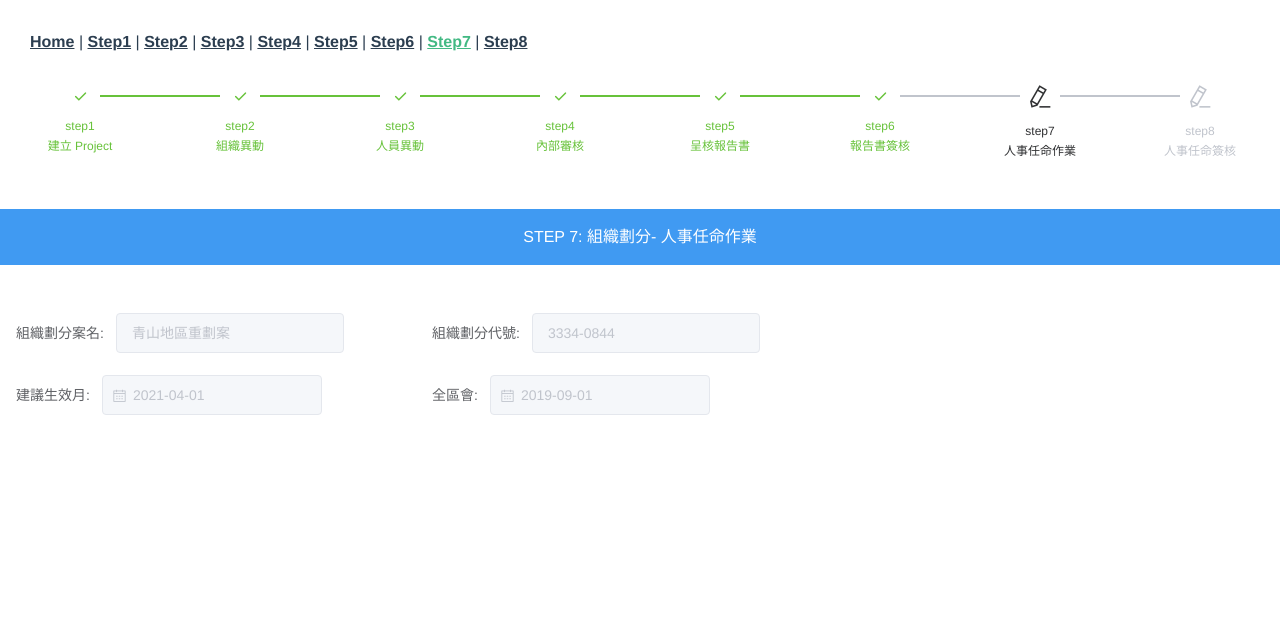
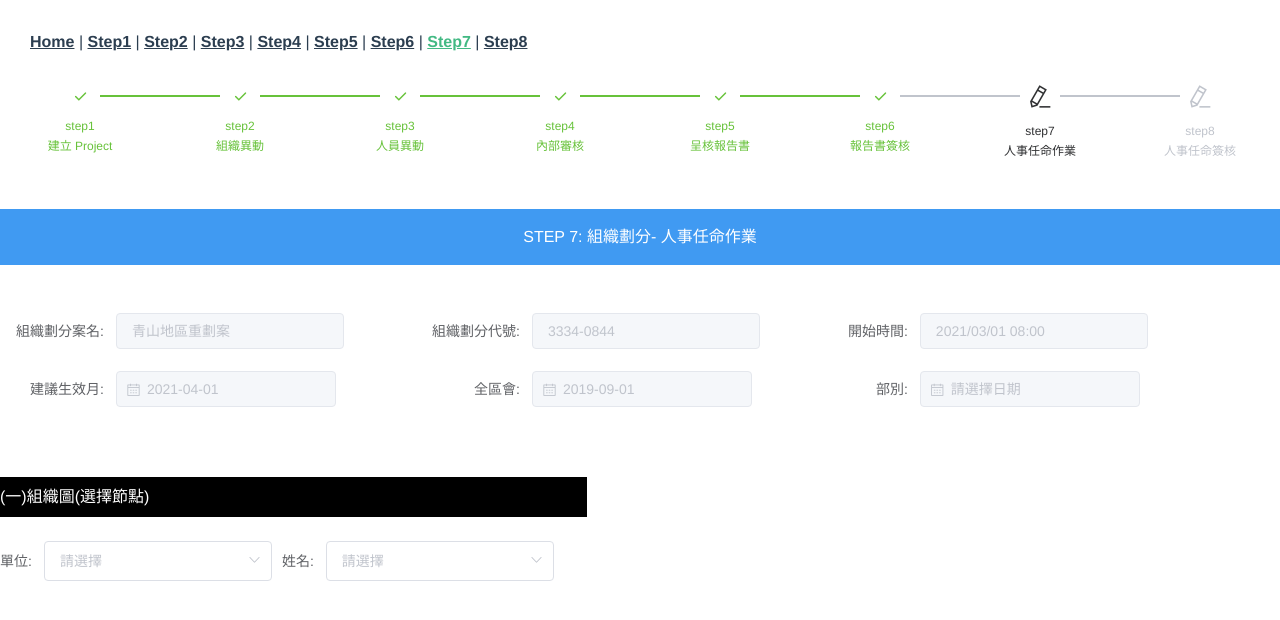
Before and after one commit to flowringWeb/soka, a Vue app: page /Step7 in a window 1280 px wide. Shown: the top 620 px of the page. Built offline with nearby package versions, Linux system fonts and the light colour scheme; what vue2-org-tree would draw is missing.

Commit message:
新增 step7表單

```diff
--- a/src/views/Step3.vue
+++ b/src/views/Step3.vue
@@ -485,6 +485,11 @@
         background-color: #409af2;
         padding: 1rem;
     }
+    .sub-title {
+        padding: 0.5rem 0;
+        color: #FFF;
+        background-color: #000;
+    }
     .stepForm {
         padding: 3rem 1rem;
     }
--- a/src/views/Step7.vue
+++ b/src/views/Step7.vue
@@ -9,13 +9,36 @@
                 //steps
                 active: 6,
                 //from
+                labelPosition: "left",
                 form: {
                     orgName: "青山地區重劃案",
                     date1: "2021/04",
                     codeName: "3334-0844",
-                    date2: "2019/09"
-
-                }
+                    date2: "2019/09",
+                    time: "2021/03/01 08:00",
+                    depart: "女子部",
+                    unit: ""
+                },
+                district_options: [
+                    {
+                        value: "女子部",
+                        label: "女子部",
+                    },
+                    {
+                        value: "婦女部",
+                        label: "婦女部",
+                    },
+                ],
+                name_options: [
+                    {
+                        value: "王曉明",
+                        label: "王曉明",
+                    },
+                    {
+                        value: "林曉玉",
+                        label: "林曉玉",
+                    },
+                ],
             }
         },
         methods: {
@@ -31,7 +54,7 @@
         <section class="py-5 px-3">
             <el-row>
                 <el-col :span="8">
-                    <el-form ref="form" :inline="true">
+                    <el-form ref="form" :inline="true" label-width="auto" size="medium" :label-position="labelPosition">
                         <el-form-item label="組織劃分案名:">
                             <el-input v-model="form.orgName"
                                 clearable
@@ -51,7 +74,7 @@
                     </el-form>
                 </el-col>
                 <el-col :span="8">
-                    <el-form ref="form" :inline="true">
+                    <el-form ref="form" :inline="true" label-width="auto" size="medium" :label-position="labelPosition">
                         <el-form-item label="組織劃分代號:">
                             <el-input v-model="form.codeName"
                                 clearable
@@ -71,6 +94,67 @@
                     </el-form>
                 </el-col>
                 <el-col :span="8">
+                    <el-form ref="form" :inline="true" label-width="auto" size="medium" :label-position="labelPosition">
+                        <el-form-item label="開始時間:">
+                            <el-input v-model="form.time"
+                                clearable
+                                :disabled="true">
+                            </el-input>
+                        </el-form-item>
+                        <el-form-item label="部別:">
+                            <el-col :span="11">
+                                <el-date-picker
+                                type="date"
+                                placeholder="請選擇日期"
+                                v-model="form.depart"
+                                :disabled="true"
+                                ></el-date-picker>
+                            </el-col>
+                        </el-form-item>
+                    </el-form>
+                </el-col>
+            </el-row>
+        </section>
+        <section>
+            <el-row>
+                <el-col :span="11">
+                    <section class="archiTree">
+                        <div class="sub-title mb-4">(一)組織圖(選擇節點)</div>
+                        <div>
+                            <el-form ref="form" :inline="true">
+                                <el-form-item label="單位:">
+                                    <el-select
+                                        v-model="form.district"
+                                        placeholder="請選擇"
+                                    >
+                                        <el-option
+                                        v-for="item in district_options"
+                                        :key="item.value"
+                                        :label="item.label"
+                                        :value="item.value"
+                                        >
+                                        </el-option>
+                                    </el-select>
+                                </el-form-item>
+                                <el-form-item label="姓名:">
+                                <el-select
+                                    v-model="form.name"
+                                    placeholder="請選擇"
+                                >
+                                    <el-option
+                                    v-for="item in name_options"
+                                    :key="item.value"
+                                    :label="item.label"
+                                    :value="item.value"
+                                    >
+                                    </el-option>
+                                </el-select>
+                                </el-form-item>
+                            </el-form>
+                        </div>
+                    </section>
+                </el-col>
+                <el-col :span="12">
 
                 </el-col>
             </el-row>
@@ -84,4 +168,21 @@
     background-color: #409af2;
     padding: 1rem;
 }
+.sub-title {
+    padding: 0.5rem 0;
+    color: #FFF;
+    background-color: #000;
+}
+.archiTree {
+    &__tree {
+        height: 50vh;
+        overflow-y: auto;
+        padding: 0.5rem 0;
+        border: 1px solid #000;
+    }
+    &__option {
+        display: flex;
+        justify-content: center;
+    }
+}
 </style>
```
Also changed, not shown: element-variables.css (added, +127 -0 lines), 1 other file (tests, documents, lock files or other folders).
